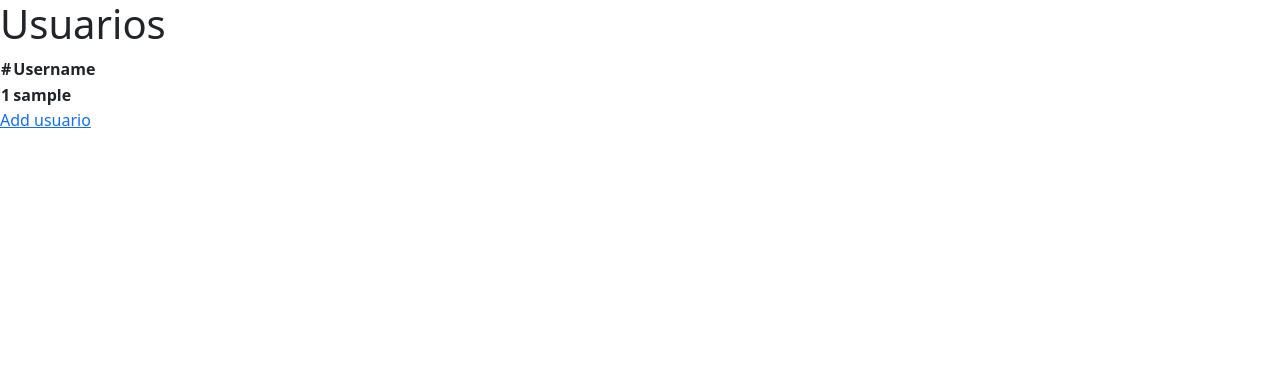
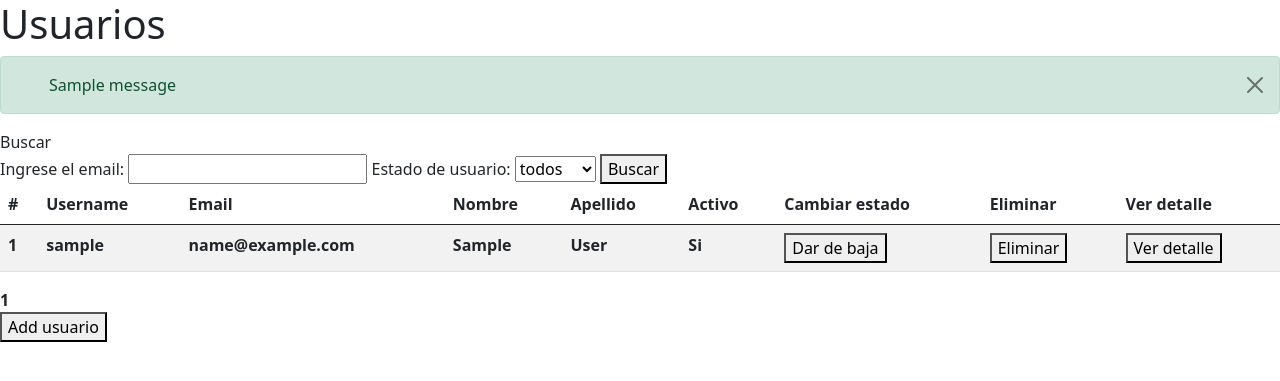
Before and after one commit to alanberns/CDVE, a Flask app: page /usuarios/ in a window 1280 px wide. Shown: the top 381 px of the page. Run offline with Flask 2, Linux system fonts and the light colour scheme; tables that the repository leaves empty hold one stand-in row (values such as "Sample post"); one stand-in notice (Sample message) is shown; lists and menus that the app fills with data are empty.

Commit message:
feat: Usuarios CRUD

```diff
--- a/admin/src/core/board/__init__.py
+++ b/admin/src/core/board/__init__.py
@@ -4,14 +4,91 @@ from src.core.board.configuracion import Configuracion
 from src.core.board.rol import Rol
 from src.core.board.permiso import Permiso
 
-def list_usuarios():
-    return Usuario.query.all()
+def list_usuarios(page=1, per_page=10):
+    """
+    Lista los datos de los usuarios.
+    """
+    return Usuario.query.order_by(Usuario.id.asc()).paginate(page=page, per_page=per_page, error_out=False)
+
 
 def create_usuario(**kwargs):
+    """
+    Crea un usuario y lo agrega en la BD. Devuelve el usuario creado.
+    No se puede repetir: Email ni username.
+    """
     usuario = Usuario(**kwargs)
     db.session.add(usuario)
     db.session.commit()
     return usuario
+
+def get_usuario(id):
+    """
+    Busca un usuario por su id y lo devuelve
+    """
+    usuario = db.session.get(Usuario, id)
+    return usuario
+
+def update_usuario(**kwargs):
+    """
+    Actualiza la informacion del usuario
+    """
+    usuario = get_usuario(kwargs['id'])
+    usuario.username = kwargs['username']
+    usuario.email = kwargs['email']
+    usuario.last_name = kwargs['last_name']
+    usuario.first_name = kwargs['first_name']
+    usuario.updated_at = kwargs['updated_at']
+
+    db.session.commit()
+
+    return usuario
+
+def update_activo_usuario(id):
+    """
+    Actualiza el estado (Activo) del usuario.
+    """
+    usuario = get_usuario(id)
+    usuario.activo = not usuario.activo
+
+    db.session.commit()
+
+    return usuario
+
+def exist_email(email):
+    """
+    Verifica que un email existe en la BD
+    """
+    return Usuario.query.filter(Usuario.email == email).first() != None
+
+def exist_username(username):
+    """
+    Verifica que un username existe en la BD
+    """
+    return Usuario.query.filter(Usuario.username == username).first() != None
+
+def delete_usuario(id):
+    """
+    Elimina el usuario de la BD
+    """
+    db.session.delete(get_usuario(id))
+    db.session.commit()
+
+def filter_usuarios(email, activo, page=1, per_page=10):
+    """
+    Filtra a usuarios por email y estado. Si el email ingresado es vacio y el estado que se pide es ambos
+    no se incluye en el filtrado.
+    """
+    if (email == ""):
+        if (activo == ""):
+            usuarios = Usuario.query.order_by(Usuario.id.asc()).paginate(page=page, per_page=per_page, error_out=False)
+        else:
+            usuarios = Usuario.query.filter_by(activo=activo).order_by(Usuario.id.asc()).paginate(page=page, per_page=per_page, error_out=False)
+    else:
+        if (activo != ""):
+            usuarios = Usuario.query.filter_by(activo=activo, email=email).order_by(Usuario.id.asc()).paginate(page=page, per_page=per_page, error_out=False)
+        else:
+            usuarios = Usuario.query.filter_by(email=email).order_by(Usuario.id.asc()).paginate(page=page, per_page=per_page, error_out=False)
+    return usuarios
 
 def list_configuracion():
     """
--- a/admin/src/web/controllers/usuarios.py
+++ b/admin/src/web/controllers/usuarios.py
@@ -1,26 +1,136 @@
 from flask import Blueprint
 from flask import render_template
 from flask import request
+from flask import redirect
+from flask import url_for
+from flask import flash
+from datetime import datetime
 
 from src.core import board
 
 
 usuario_blueprint = Blueprint("usuarios", __name__, url_prefix="/usuarios")
 
+
 @usuario_blueprint.get("/")
 def usuario_index():
-    usuarios = board.list_usuarios()
-    return render_template("home.html", usuarios=usuarios)
+    """
+    Menu inicial de usuarios: lista de usuarios
+    """
+    configuracion = board.list_configuracion()
+    elementos_pagina = configuracion[0].elementos_pagina
+    page = int(request.args.get('page', 1))
+    usuarios_pag = board.list_usuarios(page,elementos_pagina)
+    return render_template("usuarios/usuarios.html", usuarios_pag=usuarios_pag)
+
+@usuario_blueprint.get("/res")
+def busqueda_filtrada():
+    """
+    Filtrar usuarios por email y estado.
+    """
+    configuracion = board.list_configuracion()
+    elementos_pagina = configuracion[0].elementos_pagina
+    email = ""
+    if (request.args.get("email") != ""):
+        email = request.args.get("email")
+    if (request.args.get("estado") == "activo"):
+        activo = True
+    else:
+        if (request.args.get("estado") == "inactivo"):
+            activo = False
+        else:
+            activo = ""
+    page = int(request.args.get('page', 1))
+    usuarios_pag = board.filter_usuarios(email, activo, page, elementos_pagina)
+    return render_template("usuarios/usuariosFilter.html",
+    usuarios_pag=usuarios_pag, email=email, activo=request.args.get("estado"))
 
 @usuario_blueprint.get("/add")
 def add_usuario_view():
-    return render_template("nuevoUsuario.html")
+    """
+    Vista para añadir un usuario
+    """
+    return render_template("usuarios/nuevoUsuario.html")
+
+@usuario_blueprint.post("/add")
+def add_usuario():
+    """
+    Añadir usuario. Se necesita chequear que no se repita email ni username. Vuelve a menu usuarios
+    """
+    if (board.exist_email(request.form.get("email"))):
+        flash("El email ingresado ya está registrado")
+        return redirect(url_for('usuarios.add_usuario_view'))
+    if (board.exist_username(request.form.get("username"))):
+        flash("El username ingresado ya está registrado")
+        return redirect(url_for('usuarios.add_usuario_view'))
+
+    kwargs = {
+        "email": request.form.get("email"),
+        "username": request.form.get("username"),
+        "password": request.form.get("password"),
+        "activo": True,
+        "created_at": datetime.now(),
+        "updated_at": datetime.now(),
+        "first_name": request.form.get("first_name"),
+        "last_name": request.form.get("last_name"),
+    }
+    board.create_usuario(**kwargs)
+    return redirect(url_for('usuarios.usuario_index'))
+
+@usuario_blueprint.get("/<int:id>")
+def view_usuario(id):
+    """
+    Vista detallada con la informacion de un usuario
+    """
+    usuario = board.get_usuario(id)
+    return render_template("usuarios/usuario.html", usuario=usuario)
+
+@usuario_blueprint.post("/<int:id>")
+def update_usuario(id):
+    """
+    #Actualiza los datos de un usuario. Se necesita chequear que no se repita email ni username
+    """
+    usuario = board.get_usuario(id)
+    #Comprobar si se modificó el email
+    if (request.form.get("email") != usuario.email):
+        #Si se modificó, comprobar que el nuevo email no esté en uso
+        if (board.exist_email(request.form.get("email"))):
+            flash("el email ingresado ya esta registrado")
+            return redirect(url_for('usuarios.view_usuario', id=id))
+
+    #Comprobar si se modificó el username
+    if (request.form.get("username") != usuario.username):
+        #Si se modificó, comprobar que el nuevo username no esté en uso
+        if (board.exist_username(request.form.get("username"))):
+            flash("el username ingresado ya está registrado")
+            return redirect(url_for('usuarios.view_usuario', id=id))
+
+    #Si no están en uso el email nuevo ni el username nuevo actualiza los datos en la BD
+    kwargs = {
+            "id": id,
+            "email": request.form.get("email"),
+            "username": request.form.get("username"),
+            "updated_at": datetime.now(),
+            "first_name": request.form.get("first_name"),
+            "last_name": request.form.get("last_name"),
+        }
+    board.update_usuario(**kwargs)
+    return redirect(url_for('usuarios.usuario_index'))
+
+@usuario_blueprint.get("/modifyActivo/<int:id>")
+def modify_activo(id):
+    """
+    Cambia el estado de activo a su inverso.
+    No se puede dar de baja a un administrador
+    """
+
+    board.update_activo_usuario(id)
+    return redirect(url_for('usuarios.usuario_index', id=id))
 
 @usuario_blueprint.post("/")
-def add_usuario():
-    kwargs = {
-        "username":request.form.get("username"),
-    }
-    board.create_usuario(**kwargs)
-    usuarios = board.list_usuarios()
-    return render_template("home.html", usuarios=usuarios)
+def delete_usuario():
+    """
+    Recibe el id de un usuario para eliminarlo de la BD
+    """
+    board.delete_usuario(request.form.get("id"))
+    return (redirect(url_for('usuarios.usuario_index')))
--- a/admin/src/web/templates/home.html
+++ b/admin/src/web/templates/home.html
@@ -4,22 +4,6 @@
   {{ super() }}
 {% endblock %}
 {% block content %}
-  <h1> Usuarios </h1>
-  <table class="index-table box">
-    <thead>
-      <tr>
-        <th>#</th>
-        <th>Username</th>
-      </tr>
-    </thead>
-    <tbody>
-      {% for usuario in usuarios %}
-      <tr>
-        <th>{{ usuario.id }}</th>
-        <th>{{ usuario.username }}</th>
-      </tr>
-      {% endfor %}
-    </tbody>
-  </table>
-  <a href="{{url_for('usuarios.add_usuario_view')}}"> Add usuario </a>
+  <h1> Home </h1>
+  <a href="{{url_for('usuarios.usuario_index')}}"> Ver usuarios </a>
 {% endblock %}
--- /dev/null
+++ b/admin/src/web/templates/usuarios/usuarios.html
@@ -0,0 +1,92 @@
+{% extends "layout.html" %}
+{% block title %}Home{% endblock %}
+{% block head %}
+  {{ super() }}
+{% endblock %}
+{% block content %}
+  <h1> Usuarios </h1>
+{% with messages = get_flashed_messages(with_categories=true) %}
+  {% if messages %}
+    {% for category, message in messages %}
+    <div class="alert alert-{{category}} d-flex align-items-center alert-dismissible fade show" role="alert">
+        <svg class="bi flex-shrink-0 me-2" width="24" height="24" role="img" aria-label="Success:"><use xlink:href="#check-circle-fill"/></svg>
+        <div> {{message}} </div>
+        <button type="button" class="btn-close" data-bs-dismiss="alert" aria-label="Close"></button>
+    </div>
+    {% endfor %}
+  {% endif %}
+{% endwith %}
+
+  <section>Buscar
+    <form action="{{ url_for('usuarios.busqueda_filtrada') }}" method="get">
+
+      <label for="email">Ingrese el email:</label>
+      <input type="text" name="email" id="email">
+      <label for="estado" >Estado de usuario:</label>
+      <select name="estado" id="estado">
+        <option >todos</option>
+        <option >inactivo</option>
+        <option >activo</option>
+      </select>
+      <button>Buscar</button>
+    </form>
+  </section>
+
+  <table class="table table-striped">
+    <thead>
+      <tr>
+        <th>#</th>
+        <th>Username</th>
+        <th>Email</th>
+        <th>Nombre</th>
+        <th>Apellido</th>
+        <th>Activo</th>
+        <th>Cambiar estado</th>
+        <th>Eliminar</th>
+        <th>Ver detalle</th>
+      </tr>
+    </thead>
+    <tbody>
+      {% for usuario in usuarios_pag.items %}
+      <tr>
+        <th>{{ usuario.id }}</th>
+        <th>{{ usuario.username }}</th>
+        <th>{{ usuario.email }}</th>
+        <th>{{ usuario.first_name }}</th>
+        <th>{{ usuario.last_name }}</th>
+        {% if usuario.activo %}
+        <th>Si</th>
+        <th><a href="{{url_for('usuarios.modify_activo', id=usuario.id)}}"><button>Dar de baja</button></a></th>
+        {% endif %}
+        {% if not usuario.activo %}
+        <th>No</th>
+        <th><a href="{{url_for('usuarios.modify_activo', id=usuario.id)}}"><button>Dar de alta</button></a></th>
+        {% endif %}
+        <th><form href="{{url_for('usuarios.delete_usuario')}}" method="post"
+          onsubmit="return confirm('¿Estas seguro que deseas eliminar el usuario?');">
+          <input type="hidden" name="id" value="{{usuario.id}}">
+          <button>Eliminar</button>
+          </form>
+        </th>
+        <th><a href="{{ url_for('usuarios.view_usuario', id=usuario.id)}}"><button>Ver detalle</button></a></th>
+      </tr>
+      {% else %}
+      <th>No hay resultados</th>
+      {% endfor %}
+    </tbody>
+  </table>
+  <div class=pagination>
+    {%- for page in usuarios_pag.iter_pages() %}
+        {% if page %}
+            {% if page != usuarios_pag.page %}
+                <a href="{{ url_for('usuarios.usuario_index', page=page ) }}"><button>{{ page }}</button></a>
+            {% else %}
+                <strong>{{ page }}</strong>
+            {% endif %}
+        {% else %}
+            <span class=ellipsis>…</span>
+        {% endif %}
+    {%- endfor %}
+</div>
+  <a href="{{url_for('usuarios.add_usuario_view')}}"> <button>Add usuario</button></a>
+{% endblock %}
```
Also changed, not shown: admin/src/core/board/usuario.py (+8 -1 lines), admin/src/web/templates/nuevoUsuario.html (deleted, +0 -13 lines), admin/src/web/templates/usuarios/nuevoUsuario.html (added, +46 -0 lines), admin/src/web/templates/usuarios/usuario.html (added, +73 -0 lines), admin/src/web/templates/usuarios/usuariosFilter.html (added, +88 -0 lines).
